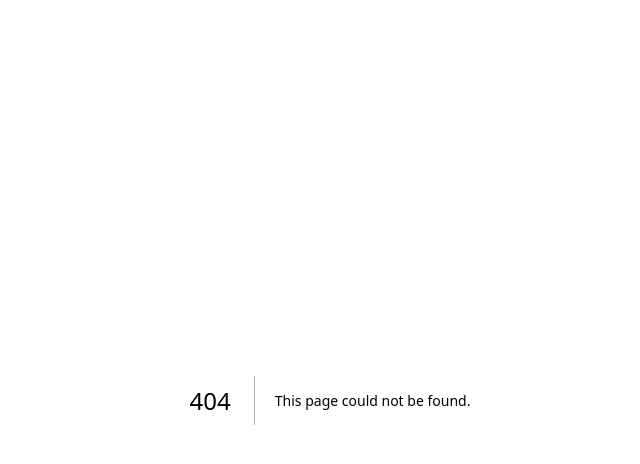
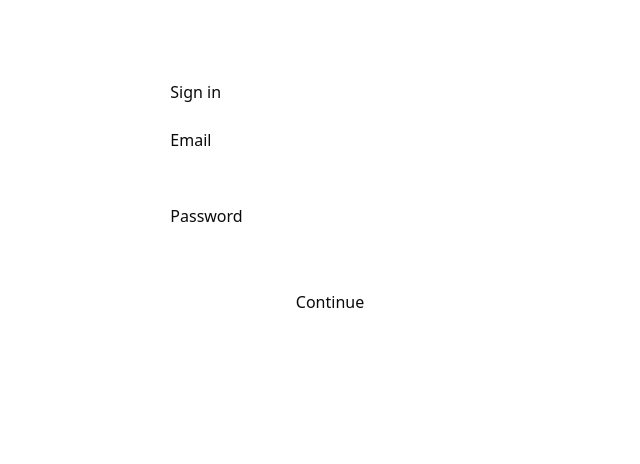
Before and after one commit to eafridi1/Tricore-NBB-NCLEX-LMS, a Next.js app in the folder frontend/: page /login in a window 1280 px wide. Before the commit this address had no page. Shown: the top 464 px of the page, without its empty margins (310-950 px from the left). Built offline with nearby package versions, Linux system fonts and the light colour scheme; no server answers.

Commit message:
feat(auth): two-step login flow with typed error handling

```diff
--- a/frontend/src/app/layout.tsx
+++ b/frontend/src/app/layout.tsx
@@ -1,6 +1,7 @@
 import type { Metadata } from "next";
 import { Geist, Geist_Mono } from "next/font/google";
 import "./globals.css";
+import { Providers } from "./providers";
 
 const geistSans = Geist({
   variable: "--font-geist-sans",
@@ -27,7 +28,9 @@ export default function RootLayout({
       lang="en"
       className={`${geistSans.variable} ${geistMono.variable} h-full antialiased`}
     >
-      <body className="min-h-full flex flex-col">{children}</body>
+      <body className="min-h-full flex flex-col">
+        <Providers>{children}</Providers>
+      </body>
     </html>
   );
 }
--- /dev/null
+++ b/frontend/src/app/login/page.tsx
@@ -0,0 +1,120 @@
+"use client";
+
+import { useState } from "react";
+import { useRouter } from "next/navigation";
+import { useLogin } from "@/hooks/use-login";
+import { use2faVerify } from "@/hooks/use-2fa-verify";
+
+type Phase = "credentials" | "otp";
+
+export default function LoginPage() {
+  const router = useRouter();
+
+  const [phase, setPhase] = useState<Phase>("credentials");
+  const [email, setEmail] = useState("");
+  const [password, setPassword] = useState("");
+  const [otp, setOtp] = useState("");
+
+  const login = useLogin();
+  const verify = use2faVerify();
+
+  function handleCredentialsSubmit() {
+    login.mutate(
+      { email, password },
+      {
+        onSuccess: () => {
+          setPhase("otp");
+        },
+      }
+    );
+  }
+
+  function handleOtpSubmit() {
+    verify.mutate(
+      { email, otp },
+      {
+        onSuccess: () => {
+          router.push("/");
+        },
+        onError: (err) => {
+          // Both of these mean the login attempt is gone — restart step 1.
+          if (err.kind === "expired" || err.kind === "no_attempt") {
+            setPhase("credentials");
+            setOtp("");
+          }
+        },
+      }
+    );
+  }
+
+  return (
+    <main style={{ maxWidth: 360, margin: "80px auto", fontFamily: "system-ui" }}>
+      <h1 style={{ marginBottom: 24 }}>Sign in</h1>
+
+      {phase === "credentials" && (
+        <div style={{ display: "grid", gap: 12 }}>
+          <label>
+            Email
+            <input
+              type="email"
+              value={email}
+              onChange={(e) => setEmail(e.target.value)}
+              style={{ width: "100%", padding: 8 }}
+            />
+          </label>
+
+          <label>
+            Password
+            <input
+              type="password"
+              value={password}
+              onChange={(e) => setPassword(e.target.value)}
+              style={{ width: "100%", padding: 8 }}
+            />
+          </label>
+
+          <button
+            onClick={handleCredentialsSubmit}
+            disabled={login.isPending || !email || !password}
+            style={{ padding: 10 }}
+          >
+            {login.isPending ? "Sending code…" : "Continue"}
+          </button>
+
+          {login.isError && (
+            <p style={{ color: "crimson" }}>{login.error.message}</p>
+          )}
+        </div>
+      )}
+
+      {phase === "otp" && (
+        <div style={{ display: "grid", gap: 12 }}>
+          <p>We sent a 6-digit code to {email}.</p>
+
+          <label>
+            Code
+            <input
+              inputMode="numeric"
+              maxLength={6}
+              value={otp}
+              onChange={(e) => setOtp(e.target.value)}
+              style={{ width: "100%", padding: 8 }}
+            />
+          </label>
+
+          <button
+            onClick={handleOtpSubmit}
+            disabled={verify.isPending || otp.length !== 6}
+            style={{ padding: 10 }}
+          >
+            {verify.isPending ? "Verifying…" : "Verify"}
+          </button>
+
+          {verify.isError && (
+            <p style={{ color: "crimson" }}>{verify.error.message}</p>
+          )}
+        </div>
+      )}
+    </main>
+  );
+}
--- /dev/null
+++ b/frontend/src/app/providers.tsx
@@ -0,0 +1,24 @@
+"use client";
+
+import { useState } from "react";
+import { QueryClient, QueryClientProvider } from "@tanstack/react-query";
+
+export function Providers({ children }: { children: React.ReactNode }) {
+  const [queryClient] = useState(
+    () =>
+      new QueryClient({
+        defaultOptions: {
+          queries: {
+            retry: false,
+          },
+          mutations: {
+            retry: false,
+          },
+        },
+      })
+  );
+
+  return (
+    <QueryClientProvider client={queryClient}>{children}</QueryClientProvider>
+  );
+}
--- /dev/null
+++ b/frontend/src/hooks/use-2fa-verify.ts
@@ -0,0 +1,63 @@
+import { useMutation } from "@tanstack/react-query";
+import { isAxiosError } from "axios";
+import { apiClient } from "@/lib/api-client";
+import { setAccessToken } from "@/lib/token-store";
+import type { components } from "@/types/api";
+
+type TwoFAVerifyRequest = components["schemas"]["TwoFAVerifyRequest"];
+type TokenResponse = components["schemas"]["TokenResponse"];
+
+export type TwoFAErrorKind =
+  | "invalid_otp"
+  | "expired"
+  | "no_attempt"
+  | "locked"
+  | "unknown";
+
+export class TwoFAError extends Error {
+  kind: TwoFAErrorKind;
+
+  constructor(kind: TwoFAErrorKind, message: string) {
+    super(message);
+    this.kind = kind;
+  }
+}
+
+
+function mapTwoFAError(error: unknown): TwoFAError {
+  if (isAxiosError(error) && error.response) {
+    const detail: string = error.response.data?.detail ?? "";
+    switch (error.response.status) {
+      case 400:
+        if (detail.toLowerCase().includes("expired")) {
+          return new TwoFAError("expired", "This code has expired. Please log in again.");
+        }
+        return new TwoFAError("no_attempt", "No active login attempt found. Please log in again.");
+      case 401:
+        return new TwoFAError("invalid_otp", "Incorrect code. Please try again.");
+      case 429:
+        return new TwoFAError("locked", "Too many attempts. Please wait and try again.");
+    }
+  }
+  return new TwoFAError("unknown", "Something went wrong. Please try again.");
+}
+
+
+async function verify2fa(payload: TwoFAVerifyRequest): Promise<TokenResponse> {
+  try {
+    const { data } = await apiClient.post<TokenResponse>(
+      "/auth/2fa-verify",
+      payload
+    );
+    setAccessToken(data.access_token);
+    return data;
+  } catch (error) {
+    throw mapTwoFAError(error);
+  }
+}
+
+export function use2faVerify() {
+  return useMutation<TokenResponse, TwoFAError, TwoFAVerifyRequest>({
+    mutationFn: verify2fa,
+  });
+}
--- /dev/null
+++ b/frontend/src/hooks/use-login.ts
@@ -0,0 +1,56 @@
+import { useMutation } from "@tanstack/react-query";
+import { isAxiosError } from "axios";
+import { apiClient } from "@/lib/api-client";
+import type { components } from "@/types/api";
+
+type LoginRequest = components["schemas"]["LoginRequest"];
+type LoginStep1Response = components["schemas"]["LoginStep1Response"];
+
+export type LoginErrorKind = "invalid" | "unverified" | "locked" | "unknown";
+
+export class LoginError extends Error {
+  kind: LoginErrorKind;
+
+  constructor(kind: LoginErrorKind, message: string) {
+    super(message);
+    this.kind = kind;
+  }
+}
+
+function mapLoginError(error: unknown): LoginError {
+  if (isAxiosError(error) && error.response) {
+    switch (error.response.status) {
+      case 401:
+        return new LoginError("invalid", "Invalid email or password.");
+      case 403:
+        return new LoginError(
+          "unverified",
+          "Your account is not verified. Please check your email."
+        );
+      case 429:
+        return new LoginError(
+          "locked",
+          "Too many attempts. Your account is temporarily locked."
+        );
+    }
+  }
+  return new LoginError("unknown", "Something went wrong. Please try again.");
+}
+
+async function loginStep1(payload: LoginRequest): Promise<LoginStep1Response> {
+  try {
+    const { data } = await apiClient.post<LoginStep1Response>(
+      "/auth/login",
+      payload
+    );
+    return data;
+  } catch (error) {
+    throw mapLoginError(error);
+  }
+}
+
+export function useLogin() {
+  return useMutation<LoginStep1Response, LoginError, LoginRequest>({
+    mutationFn: loginStep1,
+  });
+}
--- /dev/null
+++ b/frontend/src/lib/api-client.ts
@@ -0,0 +1,8 @@
+import axios from "axios";
+
+export const apiClient = axios.create({
+  baseURL: process.env.NEXT_PUBLIC_API_URL,
+  headers: {
+    "Content-Type": "application/json",
+  },
+});
--- /dev/null
+++ b/frontend/src/lib/token-store.ts
@@ -0,0 +1,13 @@
+let accessToken: string | null = null;
+
+export function setAccessToken(token: string | null): void {
+  accessToken = token;
+}
+
+export function getAccessToken(): string | null {
+  return accessToken;
+}
+
+export function clearAccessToken(): void {
+  accessToken = null;
+}
```
